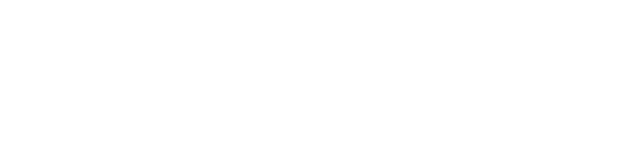
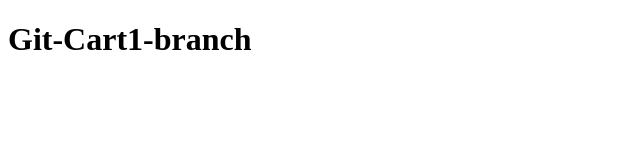
Before and after one commit to derrickngari/v-repo, a plain HTML site: page index.html in a window 1280 px wide. Shown: the whole page, without its empty margins (0-640 px from the left). Drawn offline with Linux system fonts and the light colour scheme.

Commit message:
New Cart Changes

```diff
--- a/index.html
+++ b/index.html
@@ -8,6 +8,6 @@
   <link rel="stylesheet" href="font-6/css/all.css">
 </head>
 <body>
-
+<h1>Git-Cart1-branch</h1>
 </body>
 </html>
```
